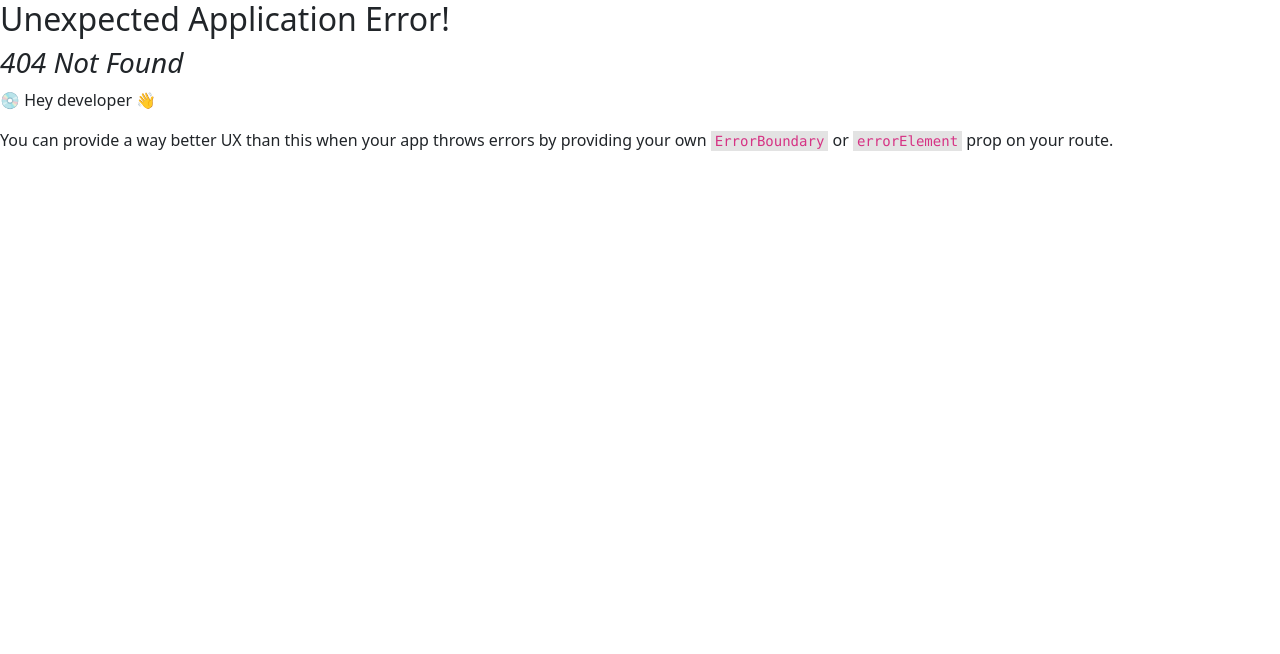
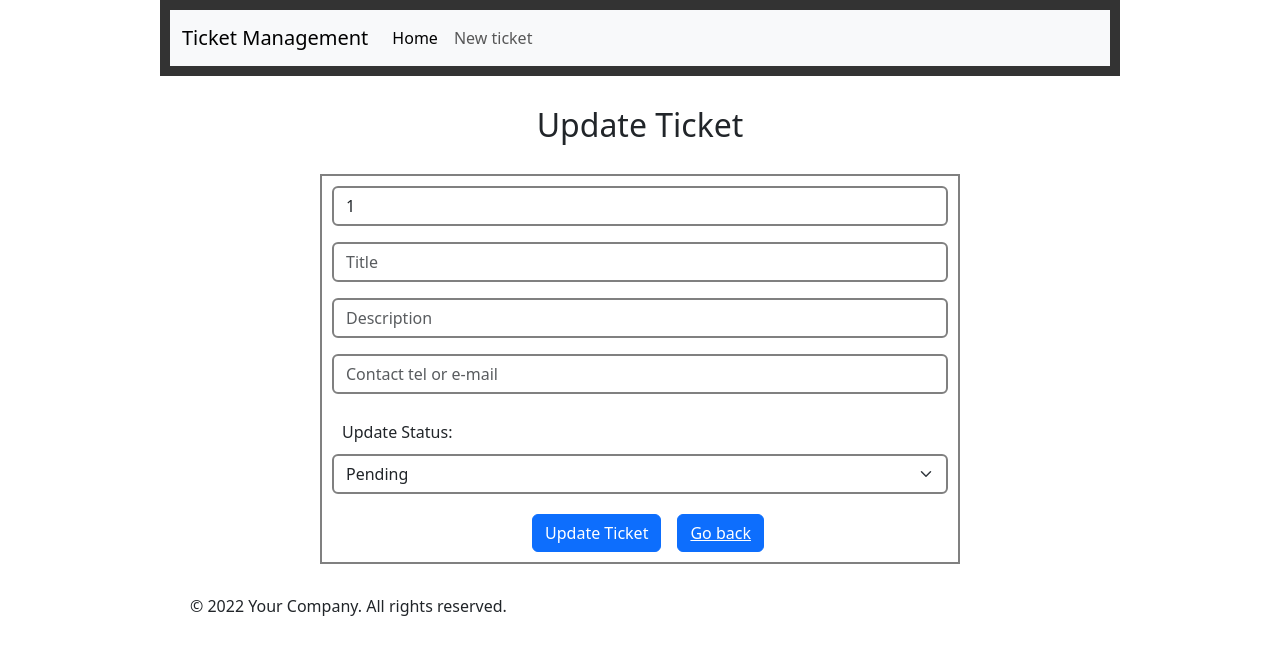
Before and after one commit to yitaraZ/Ticket-Management, a React (Vite) app in the folder my-todo-react/: page /update-ticket/1 in a window 1280 px wide. Before the commit this address had no page. Shown: the top 654 px of the page. Built offline with nearby package versions, Linux system fonts and the light colour scheme; no server answers.

Commit message:
update page2

```diff
--- a/my-todo-react/src/components/Header.jsx
+++ b/my-todo-react/src/components/Header.jsx
@@ -20,10 +20,6 @@ function Header() {
                             <li className="nav-item">
                                 <Link className="nav-link" to="/new-ticket">New ticket</Link>
                             </li>
-                            <li className="nav-item">
-                                <Link className="nav-link" to="/update-ticket">Update</Link>
-                            </li>
-
 
                         </ul>
 
--- a/my-todo-react/src/components/Newticket.jsx
+++ b/my-todo-react/src/components/Newticket.jsx
@@ -1,4 +1,5 @@
 import React, { useState, useEffect, useRef } from "react";
+import { Link } from "react-router-dom";
 import axios from 'axios';
 import Header from './Header';
 import Footer from './Footer';
@@ -55,7 +56,10 @@ function NewTicket() {
                             onChange={(e) => setcontact(e.target.value)} value={contact} required />
                     </div>
                     <div style={{ display: 'flex', justifyContent: 'center' }}>
-                        <button className="btn btn-primary" >Add Ticket</button>
+                        <button className="btn btn-primary mx-3" >Add Ticket</button>
+                        <button className="btn btn-primary" >
+                            <Link style={{color:'white'}} to="/">Go back</Link>
+                        </button>
                     </div>
                 </form>
             </div>
--- a/my-todo-react/src/components/Table.jsx
+++ b/my-todo-react/src/components/Table.jsx
@@ -2,6 +2,7 @@ import React, { useState, useEffect } from 'react';
 import 'bootstrap/dist/css/bootstrap.css';
 import axios from 'axios';
 import Filter from './Filter';
+import { Link } from 'react-router-dom';
 
 
 function Table() {
@@ -11,10 +12,12 @@ function Table() {
         const response = await axios.get("http://localhost:3000/tickets");
         const dataArray = Array.isArray(response.data.data) ? response.data.data : [];
         setData(dataArray);
+        //console.log(response.data.data[0]);
     }
     useEffect(() => {
         fetchAPI()
     }, [])
+
 
     const filterPending =  async () => {
         const response = await axios.get("http://localhost:3000/tickets/pending");
@@ -70,6 +73,7 @@ function Table() {
                             <th scope="col">Created</th>
                             <th scope="col">Updated</th>
                             <th scope="col">Status</th>
+                            <th scope="col">Update</th>
                         </tr>
                     </thead>
                     <tbody>
@@ -82,7 +86,7 @@ function Table() {
                                 <td align="left">{val.status}</td>
                                 <td align="left">{val.created_at}</td>
                                 <td align="left">{val.updated_at}</td>
-
+                                <td><Link to={`/update-ticket/${val.id}`}>update</Link></td>
                             </tr>
                         ))}
 
--- a/my-todo-react/src/components/UpdateTicket.jsx
+++ b/my-todo-react/src/components/UpdateTicket.jsx
@@ -1,42 +1,54 @@
-import React, { useState } from "react";
+import React, { useState, useEffect } from "react";
 import axios from 'axios';
+import { useParams, Link } from 'react-router-dom';
 import Header from './Header';
 import Footer from './Footer';
 
 function Update() {
+    const { id } = useParams();
 
-    const [id, setid] = useState('');
-    const [title, settitle] = useState('');
-    const [descrip, setdescrip] = useState('');
-    const [contact, setcontact] = useState('');
-    const [status, setstatus] = useState('');
+    // ตัวแปรสถานะแยกต่างหากสำหรับแต่ละฟิลด์ในฟอร์ม
+    const [title, setTitle] = useState('');
+    const [descrip, setDescrip] = useState('');
+    const [contact, setContact] = useState('');
+    const [status, setStatus] = useState('');
+
+    const fetchData = async () => {
+        try {
+            const response = await axios.get(`http://localhost:3000/tickets/id/${id}`);
+            const ticketData = Array.isArray(response.data.data) ? response.data.data[0] : {};
+
+            setTitle(ticketData.title || '');
+            setDescrip(ticketData.description || '');
+            setContact(ticketData.contact || '');
+            setStatus(ticketData.status || '');
+        } catch (error) {
+            console.error('Error fetching ticket data:', error);
+        }
+    };
+
+    useEffect(() => {
+        fetchData();
+    }, [id]);
 
     const handleSubmit = async (e) => {
         e.preventDefault();
 
         try {
-
-            const response = await axios.put("http://localhost:3000/ticket", {
-                id: id,
-                title: title,
-                description: descrip,
-                contact: contact,
-                status: status
+            const response = await axios.put(`http://localhost:3000/tickets`, {
+                id,
+                title,
+                descrip,
+                contact,
+                status
             });
 
 
             console.log('Ticket updated successfully:', response.data);
-
-            setid('');
-            settitle('');
-            setdescrip('');
-            setcontact('');
-            setstatus('');
-
         } catch (error) {
-            console.error('Error update ticket:', error);
+            console.error('Error updating ticket:', error);
         }
-    }
+    };
 
     return (
         <>
@@ -44,31 +56,60 @@ function Update() {
             <div style={{ width: '50%', margin: '0 auto' }}>
                 <h1 style={{ fontSize: '2em', margin: '30px', textAlign: 'center' }}>Update Ticket</h1>
 
-                <form onSubmit={handleSubmit} style={{ border: '2px solid grey' , padding: '10px'}}>
-                    <div class="input-group mb-3">
-                        <input style={{ border: '2px solid grey' }}
-                            type="text" class="form-control" placeholder="Id" aria-label="Server"
-                            onChange={(e) => setid(e.target.value)} value={id} required />
+                <form onSubmit={handleSubmit} style={{ border: '2px solid grey', padding: '10px' }}>
+                    <div className="input-group mb-3">
+                        <input
+                            style={{ border: '2px solid grey' }}
+                            type="text"
+                            className="form-control"
+                            placeholder="Id"
+                            aria-label="Server"
+                            value={id}
+                            readOnly
+                        />
                     </div>
-                    <div class="input-group mb-3">
-                        <input style={{ border: '2px solid grey' }}
-                            type="text" class="form-control" placeholder="Title" aria-label="Server"
-                            onChange={(e) => settitle(e.target.value)} value={title} />
+                    <div className="input-group mb-3">
+                        <input
+                            style={{ border: '2px solid grey' }}
+                            type="text"
+                            className="form-control"
+                            placeholder="Title"
+                            aria-label="Server"
+                            onChange={(e) => setTitle(e.target.value)}
+                            value={title}
+                        />
                     </div>
-                    <div class="input-group mb-3">
-                        <input style={{ border: '2px solid grey' }}
-                            type="text" class="form-control" placeholder="Description" aria-label="Server"
-                            onChange={(e) => setdescrip(e.target.value)} value={descrip} />
+                    <div className="input-group mb-3">
+                        <input
+                            style={{ border: '2px solid grey' }}
+                            type="text"
+                            className="form-control"
+                            placeholder="Description"
+                            aria-label="Server"
+                            onChange={(e) => setDescrip(e.target.value)}
+                            value={descrip}
+                        />
                     </div>
-                    <div style={{ margin: '10px' }}></div>
-                    <div class="input-group mb-3">
-                        <input style={{ border: '2px solid grey' }}
-                            type="text" class="form-control" placeholder="Contact tel or e-mail" aria-label="Recipient's username" aria-describedby="basic-addon2"
-                            onChange={(e) => setcontact(e.target.value)} value={contact} />
+                    <div className="input-group mb-3">
+                        <input
+                            style={{ border: '2px solid grey' }}
+                            type="text"
+                            className="form-control"
+                            placeholder="Contact tel or e-mail"
+                            aria-label="Recipient's username"
+                            onChange={(e) => setContact(e.target.value)}
+                            value={contact}
+                        />
                     </div>
-                    <div className="dropdown-result" >
+                    <div className="dropdown-result">
                         <label style={{ margin: '10px' }}>Update Status:</label>
-                        <select style={{ border: '2px solid grey' }} className="form-select" onChange={(e) => setstatus(e.target.value)} required>
+                        <select
+                            style={{ border: '2px solid grey' }}
+                            className="form-select"
+                            onChange={(e) => setStatus(e.target.value)}
+                            value={status}
+                            required
+                        >
                             <option value="pending">Pending</option>
                             <option value="accepted">Accepted</option>
                             <option value="resolved">Resolved</option>
@@ -76,15 +117,18 @@ function Update() {
                         </select>
                     </div>
                     <div style={{ margin: '20px' }}></div>
+                    <div style={{ display: 'flex', justifyContent: 'center' }}>
+                        <button className="btn btn-primary mx-3">Update Ticket</button>
+                        <button className="btn btn-primary" >
+                            <Link style={{color:'white'}} to="/">Go back</Link>
+                        </button>
+                    </div>
 
-                    <div style={{ display: 'flex', justifyContent: 'center' }}>
-                        <button className="btn btn-primary">Update Ticket</button>
-                    </div>
                 </form>
             </div>
             <Footer />
         </>
-    )
+    );
 }
 
 export default Update;
--- a/my-todo-react/src/main.jsx
+++ b/my-todo-react/src/main.jsx
@@ -16,7 +16,7 @@ const router = createBrowserRouter([
     element: <NewTicket />
   },
   {
-    path: "/update-ticket",
+    path: "/update-ticket/:id",
     element: <Update />
   }
 ])
```
Also changed, not shown: 1 other file (tests, documents, lock files or other folders).
